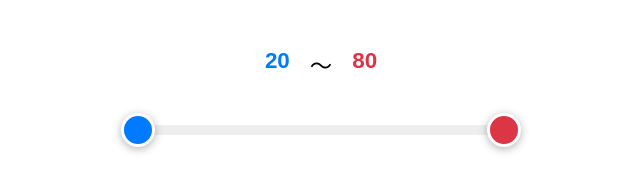
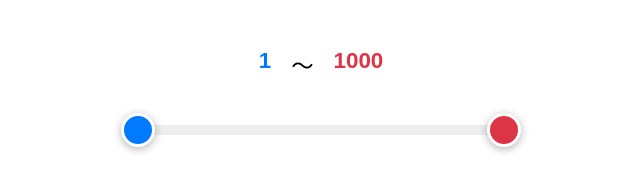
Before and after one commit to DX-STN/Test, a plain HTML site: page index.html in a window 1280 px wide. Shown: the full height of the page, 319-959 px from the left. Drawn offline with Linux system fonts and the light colour scheme.

Commit message:
Update index.html

```diff
--- a/index.html
+++ b/index.html
@@ -76,9 +76,9 @@
 <body>
 
 <div class="values">
-    <span class="val-low" id="res-low">20</span>
+    <span class="val-low" id="res-low">1</span>
     <span>〜</span>
-    <span class="val-upp" id="res-upp">80</span>
+    <span class="val-upp" id="res-upp">1000</span>
 </div>
 
 <div class="range-slider">
```
